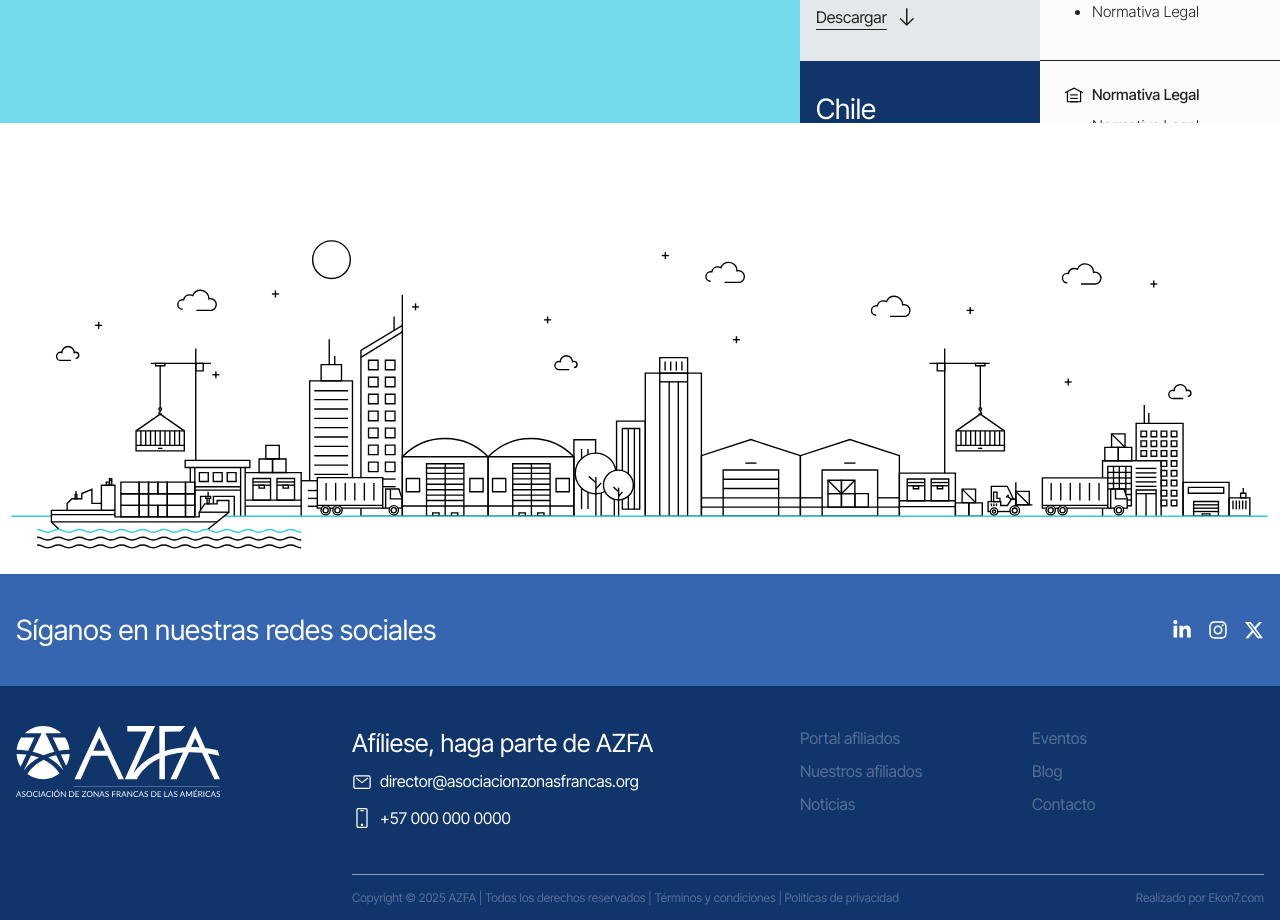
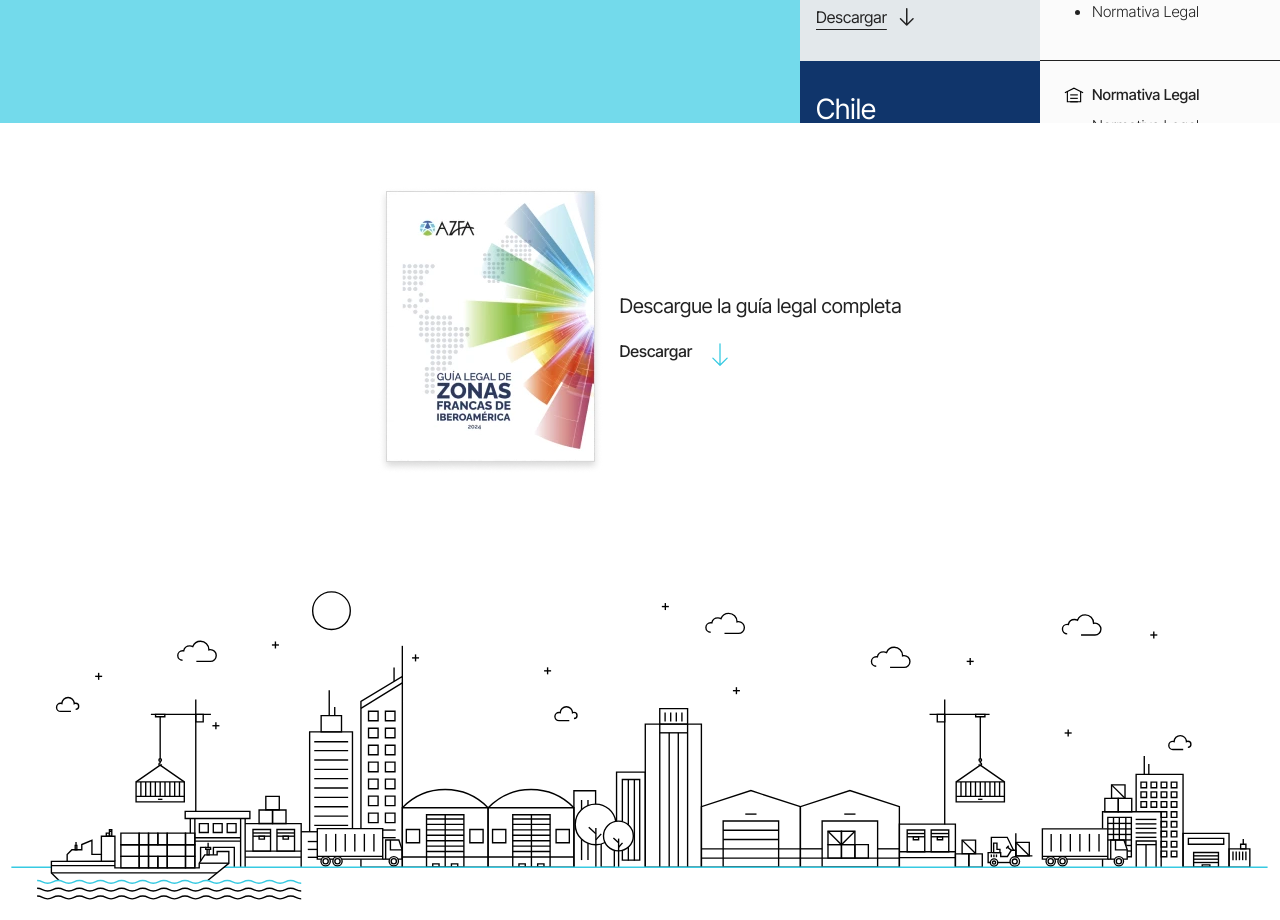
Before and after one commit to Geniorama/azfa-web, a Next.js app: page /normativa-legal in a window 1280 px wide. Shown: the part 1042-1962 px from the top of the page. Built offline with nearby package versions, Linux system fonts and the light colour scheme.

Commit message:
feat: section download

```diff
--- a/src/app/normativa-legal/page.tsx
+++ b/src/app/normativa-legal/page.tsx
@@ -12,6 +12,8 @@ import IconIncentivo from "@/assets/icons/icon-normativa-legal_incentivo.svg";
 import IconLey from "@/assets/icons/icon-normativa-legal_ley.svg";
 import IconRegimen from "@/assets/icons/icon-normativa-legal_regimen.svg";
 import IconTipo from "@/assets/icons/icon-normativa-legal_tipo-zf.svg";
+import CoverDownloadExample from "@/assets/img/cover-download.webp";
+import Link from "@/utils/Link";
 
 // Tipo para los países
 interface Pais {
@@ -584,6 +586,22 @@ export default function NormativaLegal() {
           </div>
         </div>
       </div>
+
+      <section className="bg-white pt-16 text-text-primary">
+        <div className="container mx-auto px-4">
+          <div className="flex gap-4 items-center justify-center">
+            <div>
+              <img src={CoverDownloadExample.src} alt="Cover Download Example" className="w-full" />
+            </div>
+            <div className="flex flex-col gap-4">
+              <p className="text-h6">Descargue la guía legal completa</p>
+              <Link icon={true} href="/" download={true}>
+                Descargar
+              </Link>
+            </div>
+          </div>
+        </div>
+      </section>
     </div>
   );
 }
--- a/src/utils/Link.tsx
+++ b/src/utils/Link.tsx
@@ -14,6 +14,7 @@ interface LinkProps extends React.AnchorHTMLAttributes<HTMLAnchorElement> {
   shallow?: boolean;
   icon?: boolean;
   variant?: "primary" | "secondary";
+  download?: boolean;
 }
 
 export default function Link({
@@ -28,6 +29,7 @@ export default function Link({
   shallow,
   variant = "primary",
   icon = false,
+  download = false,
 }: LinkProps) {
   const iconSrc =
     variant === "primary" ? ArrowRightBlue.src : ArrowRightGreen.src;
@@ -46,9 +48,10 @@ export default function Link({
       passHref={passHref}
       scroll={scroll}
       shallow={shallow}
+      download={download}
     >
       {children}
-      {icon && <img src={iconSrc} alt="arrow-right" className="w-6 h-6" />}
+      {icon && <img src={iconSrc} alt="arrow-right" className={`w-6 h-6 ${download ? "rotate-90 mt-2" : ""}`} />}
     </NextLink>
   );
 }
```
Also changed, not shown: src/assets/img/cover-download.webp (added).
